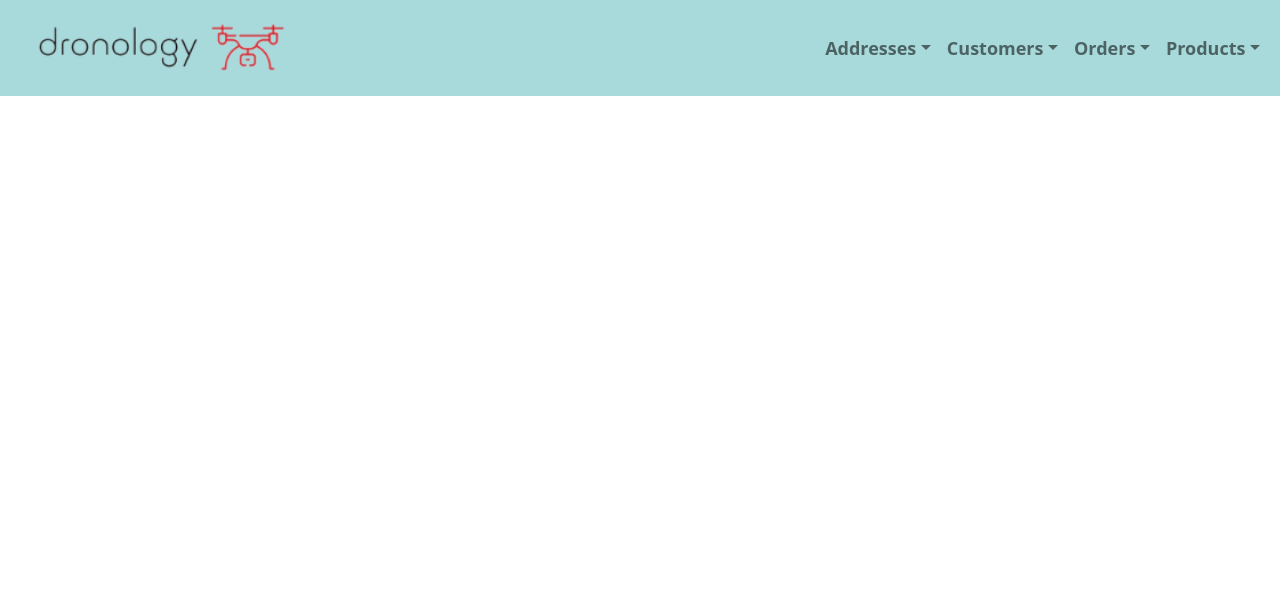
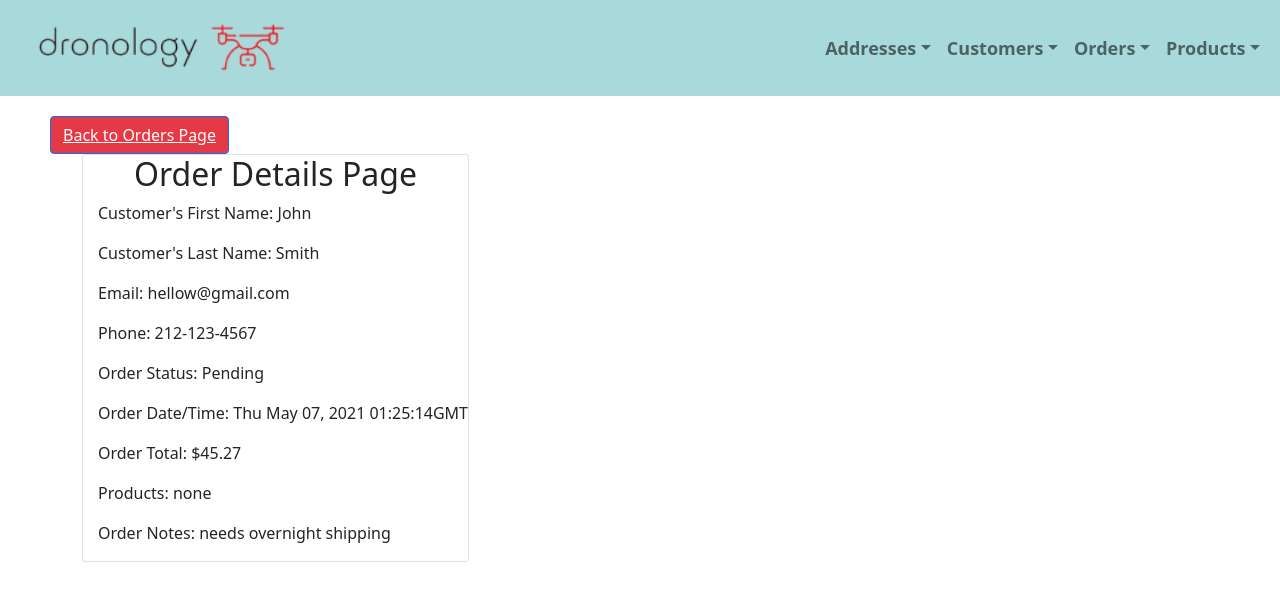
Before and after one commit to amex-bootcamp/final-capstone-client, a React (Create React App) app: page /orders in a window 1280 px wide. Shown: the top 598 px of the page. Built offline with nearby package versions, Linux system fonts and the light colour scheme.

Commit message:
commititng in order to create a new branch

```diff
--- a/src/App.js
+++ b/src/App.js
@@ -10,6 +10,7 @@ import AddressEdit from "./components/addresses/AddressEdit";
 import AddressCreate from "./components/addresses/AddressCreate";
 import "bootstrap/dist/css/bootstrap.min.css";
 import Dashboard from "./components/Dashboard/Dashboard";
+import OrderView from "./components/orders/OrderView";
 
 function App() {
   return (
@@ -36,6 +37,7 @@ function App() {
           </Route>
           <Route exact path="/customers/:id" component={CustomerView} />
           <Route exact path="/customers/:id/edit" component={CustomerEdit} />
+          <Route exact path="/orders" component={OrderView}/>
         </Switch>
         <Switch>
           <Route exact path="/addresses/new">
--- a/src/components/orders/OrderView.js
+++ b/src/components/orders/OrderView.js
@@ -1,8 +1,44 @@
 import React, { Component } from "react";
+import { Card, Container, Button, Row, Col } from "react-bootstrap";
+import { Link } from "react-router-dom";
+import OrderViewCSS from "../orders/OrderView.module.css";
 
 class OrderView extends Component {
+  state = {
+    firstName: "John",
+    lastName: "Smith",
+    email: "hellow@gmail.com",
+    phone: "212-123-4567",
+    orderStatus: "Pending",
+    orderDateTime: "Thu May 07, 2021 01:25:14GMT",
+    orderTotal: 45.27,
+    products: "none",
+    orderNotes: "needs overnight shipping",
+  };
   render() {
-    return <div>OrderView</div>;
+    return (
+      <div>
+          <Button className={OrderViewCSS.backbtn}>
+            <Link className={OrderViewCSS.backbtnlink} to={`/`}>
+              Back to Orders Page
+            </Link>
+          </Button>
+        <Container>
+          <Card>
+            <h2 className={OrderViewCSS.heading}>Order Details Page</h2>
+            <p className={OrderViewCSS.para}>Customer's First Name: {this.state.firstName}</p>
+            <p className={OrderViewCSS.para}>Customer's Last Name: {this.state.lastName}</p>
+            <p className={OrderViewCSS.para}>Email: {this.state.email}</p>
+            <p className={OrderViewCSS.para}>Phone: {this.state.phone}</p>
+            <p className={OrderViewCSS.para}>Order Status: {this.state.orderStatus}</p>
+            <p className={OrderViewCSS.para}>Order Date/Time: {this.state.orderDateTime}</p>
+            <p className={OrderViewCSS.para}>Order Total: ${this.state.orderTotal}</p>
+            <p className={OrderViewCSS.para}>Products: {this.state.products}</p>
+            <p className={OrderViewCSS.para}>Order Notes: {this.state.orderNotes}</p>
+          </Card>
+        </Container>
+      </div>
+    );
   }
 }
 
--- /dev/null
+++ b/src/components/orders/OrderView.module.css
@@ -0,0 +1,15 @@
+.backbtn {
+    text-align: left;
+    margin-left: 50px;
+    margin-top: 20px !important;
+    background-color: #e63946;
+}
+.backbtnlink {
+    color: white;
+}
+.heading {
+    text-align: center;
+}
+.para {
+    margin-left: 15px;
+}
```
Also changed, not shown: 2 other files (tests, documents, lock files or other folders).
